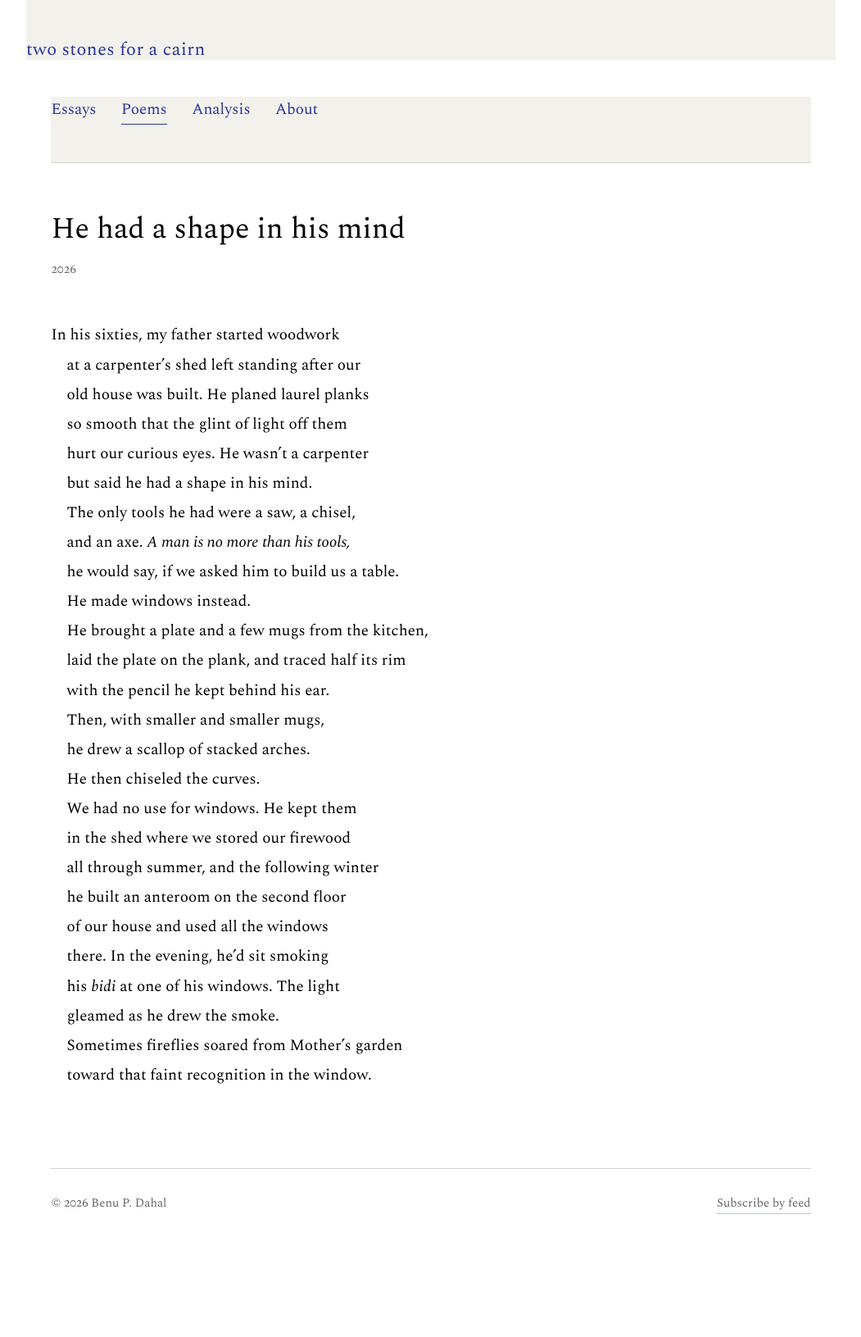
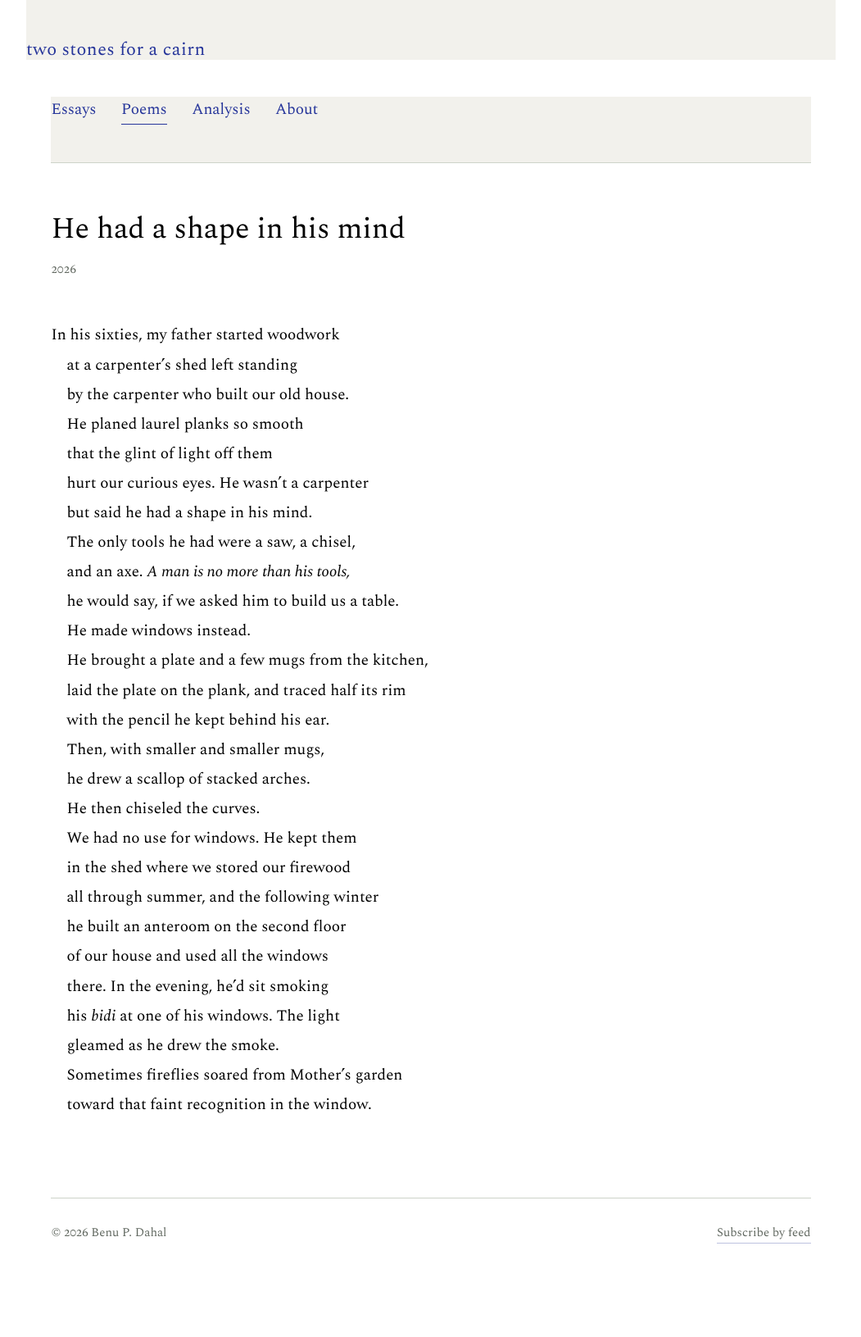
Before and after one commit to pbenu/pbenu.github.io, a Jekyll site: the page built from _poems/2026-08-he-had-a-shape.md, in a window 1280 px wide. Shown: the whole page at 82% size, without its empty margins (114-1165 px from the left). Built offline with Jekyll 4.4.1, drawn with Linux system fonts in a browser that asks for light colours; before the commit the page ends 1595 px from its top, so only the background shows below that.

Commit message:
Update 2026-08-he-had-a-shape.md

```diff
--- a/_poems/2026-08-he-had-a-shape.md
+++ b/_poems/2026-08-he-had-a-shape.md
@@ -4,9 +4,10 @@ date: 2026-08-31
 ---
 
 <p>In his sixties, my father started woodwork
-    at a carpenter’s shed left standing after our
-    old house was built. He planed laurel planks
-    so smooth that the glint of light off them
+    at a carpenter’s shed left standing
+    by the carpenter who built our old house.
+    He planed laurel planks so smooth
+    that the glint of light off them
     hurt our curious eyes. He wasn’t a carpenter
     but said he had a shape in his mind.
     The only tools he had were a saw, a chisel,
```
